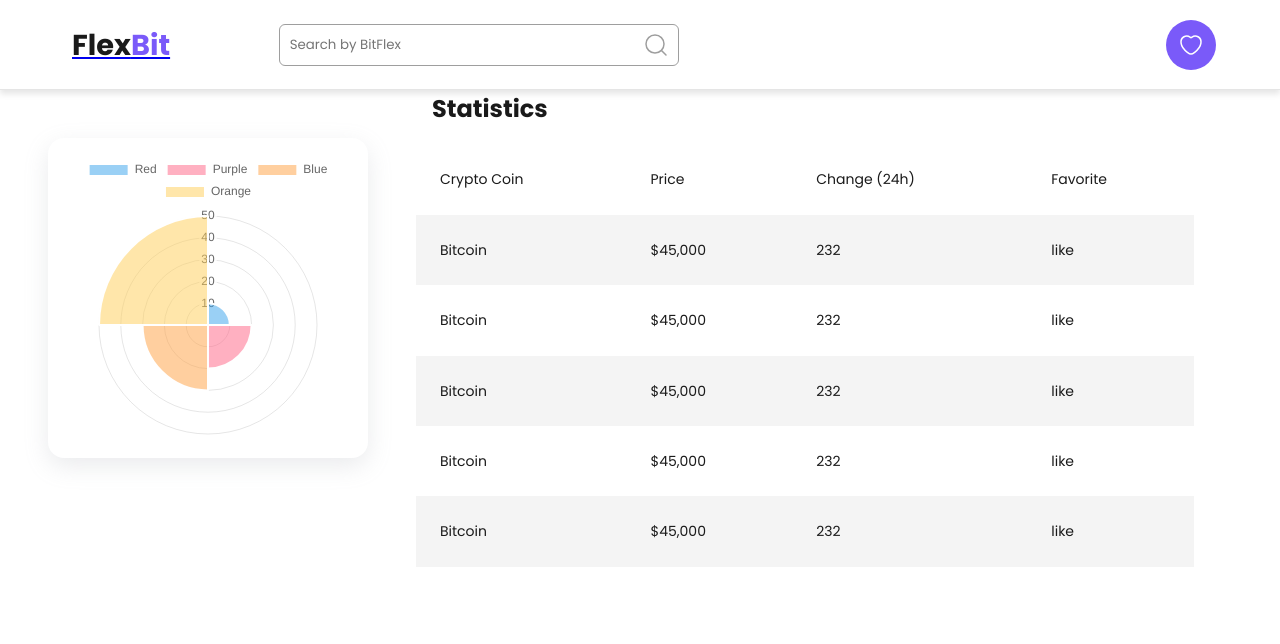
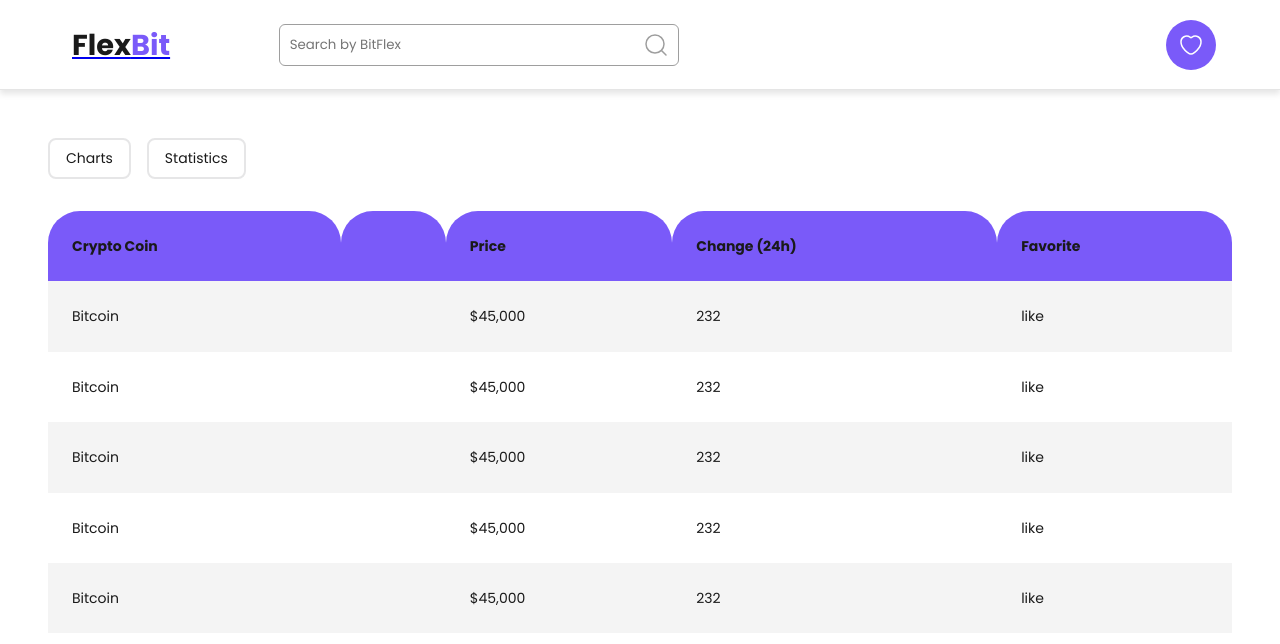
Before and after one commit to osama0210/finance-dashboard, a React (Vite) app: page /Statistics in a window 1280 px wide. Shown: the top 644 px of the page. Built offline with nearby package versions, Linux system fonts and the light colour scheme.

Commit message:
Created sub menu for Charts and Statistics.

```diff
--- a/src/App.jsx
+++ b/src/App.jsx
@@ -2,6 +2,7 @@ import Header from './components/Header.jsx'
 import CrircleChart from './components/CircleChartCard.jsx'
 import CoinsOverview from './components/CoinsOverview.jsx'
 import Favorite from './components/Favorite.jsx'
+import SupMenu from './components/SupMenu.jsx'
 
 import {Routes, Route} from "react-router-dom";
 // import {useState, useEffect, useRef} from "react";
@@ -25,9 +26,12 @@ const App = () => {
     return (
         <>
             <Header/>
-            <div className="chart-container">
-                <CrircleChart/>
-                <CoinsOverview />
+            <div className="content">
+                <SupMenu/>
+                <Routes>
+                    <Route path={"/"} element={<CrircleChart/>}></Route>
+                    <Route path={"/Statistics"} element={<CoinsOverview/>}></Route>
+                </Routes>
             </div>
 
             <Routes>
--- a/src/components/CoinsOverview.jsx
+++ b/src/components/CoinsOverview.jsx
@@ -1,12 +1,12 @@
 const coinsOverview = () => {
     return (
         <div className="table-container">
-            <h1 className="tabel-title">Statistics</h1>
             <div className="coins-overview-container">
                 <table className="coins-overview-table">
                     <thead>
                     <tr className="table-header">
                         <th>Crypto Coin</th>
+                        <th></th>
                         <th>Price</th>
                         <th>Change (24h)</th>
                         <th>Favorite</th>
@@ -15,6 +15,7 @@ const coinsOverview = () => {
                     <tbody>
                     <tr className="table-body">
                         <td>Bitcoin</td>
+                        <td></td>
                         <td>$45,000</td>
                         <td>232</td>
                         <td>like</td>
@@ -22,6 +23,7 @@ const coinsOverview = () => {
 
                     <tr className="table-body">
                         <td>Bitcoin</td>
+                        <td></td>
                         <td>$45,000</td>
                         <td>232</td>
                         <td>like</td>
@@ -29,6 +31,7 @@ const coinsOverview = () => {
 
                     <tr className="table-body">
                         <td>Bitcoin</td>
+                        <td></td>
                         <td>$45,000</td>
                         <td>232</td>
                         <td>like</td>
@@ -36,6 +39,7 @@ const coinsOverview = () => {
 
                     <tr className="table-body">
                         <td>Bitcoin</td>
+                        <td></td>
                         <td>$45,000</td>
                         <td>232</td>
                         <td>like</td>
@@ -43,6 +47,7 @@ const coinsOverview = () => {
 
                     <tr className="table-body">
                         <td>Bitcoin</td>
+                        <td></td>
                         <td>$45,000</td>
                         <td>232</td>
                         <td>like</td>
--- /dev/null
+++ b/src/components/SupMenu.jsx
@@ -0,0 +1,16 @@
+import {Link} from "react-router-dom";
+
+const SupMenu = () => {
+    return (
+        <nav className="sub-menu">
+            <Link to={'/'}>
+                <button className="sub-menu-btn">Charts</button>
+            </Link>
+            <Link to={'/Statistics'}>
+                <button className="sub-menu-btn">Statistics</button>
+            </Link>
+        </nav>
+    )
+}
+
+export default SupMenu;
--- a/src/styles/card.css
+++ b/src/styles/card.css
@@ -3,7 +3,6 @@
     height: 20rem;
     max-width: 100%;
     box-shadow: rgba(149, 157, 165, 0.2) 0px 8px 24px;
-    margin: 3rem;
     border-radius: 1rem;
     padding: 1rem;
 }
--- a/src/styles/coins-overview.css
+++ b/src/styles/coins-overview.css
@@ -7,12 +7,8 @@
     height: 30rem;
 }
 
-.tabel-title {
-    margin-left: 1rem;
-}
-
 .coins-overview-container {
-    width: 90%;
+    width: 100%;
     max-width: 100%;
     overflow-x: auto;
 }
@@ -26,12 +22,13 @@
 .coins-overview-table th,
 .coins-overview-table td {
     padding: 1.5rem;
-    text-align: left;
 }
 
 .coins-overview-table th {
-    font-weight: 500;
-    background: #ffffff;
+    font-weight: 600;
+    background: var(--active-text-color);
+    border-top-right-radius: 2rem;
+    border-top-left-radius: 2rem;
     position: sticky;
     top: 0;
     z-index: 1;
--- a/src/styles/style.css
+++ b/src/styles/style.css
@@ -2,6 +2,7 @@
 @import "header.css";
 @import "card.css";
 @import "coins-overview.css";
+@import "sub-menu.css";
 
 @import url('https://fonts.googleapis.com/css2?family=Poppins:wght@400;700&display=swap');
 
@@ -63,32 +64,21 @@ button.primary {
     color: white;
 }
 
-button.success {
-    background-color: var(--success-color);
-    color: white;
+button:hover {
+    opacity: 1;
 }
 
-button.error {
-    background-color: var(--error-color);
-    color: white;
+/*.container {*/
+/*    max-width: 1200px;*/
+/*    margin: 0 auto;*/
+/*    padding: var(--spacing-medium);*/
+/*}*/
+
+/*.chart-container{*/
+/*    width: 100%;*/
+/*    display: flex;*/
+/*}*/
+
+.content{
+    margin: 3rem;
 }
-
-button.warning {
-    background-color: var(--warning-color);
-    color: white;
-}
-
-button:hover {
-    opacity: 0.9;
-}
-
-.container {
-    max-width: 1200px;
-    margin: 0 auto;
-    padding: var(--spacing-medium);
-}
-
-.chart-container{
-    width: 100%;
-    display: flex;
-}
--- /dev/null
+++ b/src/styles/sub-menu.css
@@ -0,0 +1,20 @@
+.sub-menu{
+    display: flex;
+    gap: 1rem;
+    width: 20%;
+    margin: 2rem 0;
+}
+
+.sub-menu-btn{
+    background: none;
+    border: 2px solid rgba(17, 17, 26, 0.1);
+    color: var(--primary-text-color);
+    border-radius: 0.5rem;
+    transition: border 0.3s ease, color 0.3s ease;
+}
+
+.sub-menu-btn:focus {
+    border: 2px solid var(--active-text-color);
+    color: var(--active-text-color);
+
+}
```
